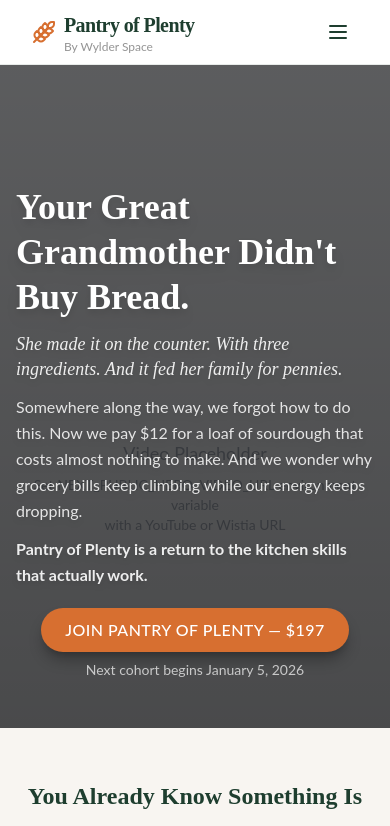
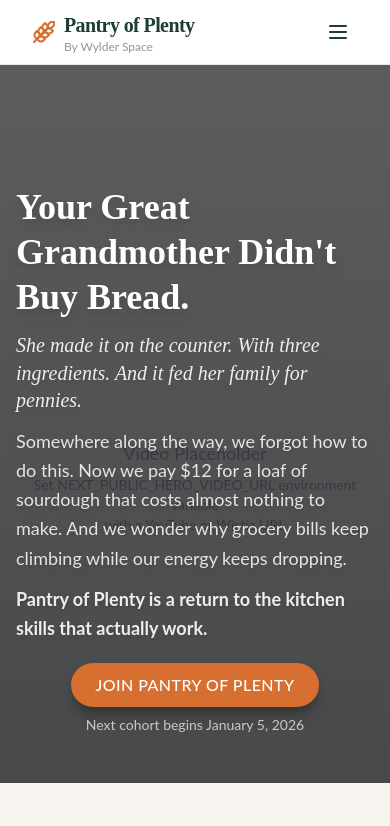
Before and after one commit to ankurmans/wylderspace-pantry-of-plenty, a Next.js app: page / in a window 390 px wide. Shown: the top 826 px of the page. Built offline with nearby package versions, Linux system fonts and the light colour scheme; no server answers.

Commit message:
Update Footer font size and additional styling adjustments

```diff
--- a/components/layout/Footer.tsx
+++ b/components/layout/Footer.tsx
@@ -137,7 +137,7 @@ export const Footer: React.FC = () => {
                   <p
                     style={{ fontFamily: "'Lato', sans-serif" }}
                   >
-                    — Molly
+                    — Molly Bravo
                   </p>
                 </div>
               </div>
--- a/components/sections/HeroSection.tsx
+++ b/components/sections/HeroSection.tsx
@@ -126,7 +126,7 @@ export const HeroSection: React.FC = () => {
 
             {/* Subheadline - Playfair Display Italic, 24px, white with opacity */}
               <p
-              className="text-lg md:text-[24px] mb-3 md:mb-6 leading-snug md:leading-[29.25px] italic text-white/90 drop-shadow-md"
+              className="text-xl md:text-2xl mb-3 md:mb-6 leading-snug md:leading-[29.25px] italic text-white/90 drop-shadow-md"
                 style={{ fontFamily: "'Playfair Display', serif" }}
               >
                 She made it on the counter. With three ingredients. And it fed her family for pennies.
@@ -134,7 +134,7 @@ export const HeroSection: React.FC = () => {
 
             {/* Body Text - Lato Regular, 18px, white with opacity */}
               <p
-              className="text-base md:text-lg mb-3 md:mb-6 leading-relaxed md:leading-[29.25px] text-white/85 drop-shadow-md"
+              className="text-lg md:text-lg mb-3 md:mb-6 leading-relaxed md:leading-[29.25px] text-white/85 drop-shadow-md"
                 style={{ fontFamily: "'Lato', sans-serif" }}
               >
                 Somewhere along the way, we forgot how to do this. Now we pay $12 for a loaf of sourdough that costs almost nothing to make. And we wonder why grocery bills keep climbing while our energy keeps dropping.
@@ -142,7 +142,7 @@ export const HeroSection: React.FC = () => {
 
             {/* Concluding Statement - Lato Bold, 18px, white with opacity */}
               <p
-              className="text-base md:text-lg mb-5 md:mb-8 leading-relaxed md:leading-[29.25px] font-bold text-white/90 drop-shadow-md"
+              className="text-lg md:text-lg mb-5 md:mb-8 leading-relaxed md:leading-[29.25px] font-bold text-white/90 drop-shadow-md"
                 style={{ fontFamily: "'Lato', sans-serif" }}
               >
                 Pantry of Plenty is a return to the kitchen skills that actually work.
@@ -155,7 +155,7 @@ export const HeroSection: React.FC = () => {
                 className="bg-[#d76f30] hover:bg-[#c05d26] text-white px-6 md:px-8 py-2.5 md:py-3 rounded-full shadow-[0px_10px_15px_-3px_rgba(0,0,0,0.3),0px_4px_6px_-4px_rgba(0,0,0,0.2)] text-base md:text-lg font-medium uppercase tracking-[0.45px] mb-2"
                 style={{ fontFamily: "'Lato', sans-serif" }}
               >
-                Join Pantry of Plenty — $197
+                Join Pantry of Plenty
               </Button>
               <p
                 className="text-sm text-white/70"
--- a/components/sections/WhatThisIsSection.tsx
+++ b/components/sections/WhatThisIsSection.tsx
@@ -104,7 +104,7 @@ export const WhatThisIsSection: React.FC = () => {
               className="bg-[#d76f30] hover:bg-[#c05d26] text-white px-6 md:px-8 py-2.5 md:py-3 rounded-full shadow-[0px_10px_15px_-3px_rgba(0,0,0,0.3),0px_4px_6px_-4px_rgba(0,0,0,0.2)] text-base md:text-lg font-medium uppercase tracking-[0.45px] mb-2"
               style={{ fontFamily: "'Lato', sans-serif" }}
             >
-              Join Pantry of Plenty — $197
+              Join Pantry of Plenty
             </Button>
             <p
               className="text-sm text-[rgba(255,255,255,0.7)]"
```
